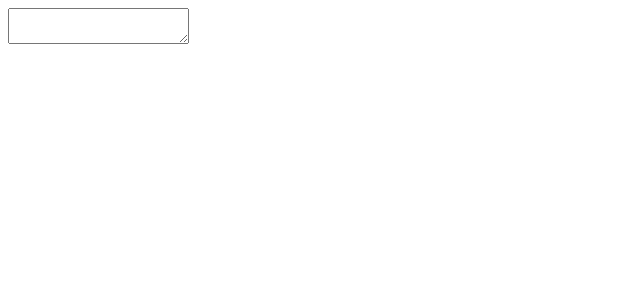
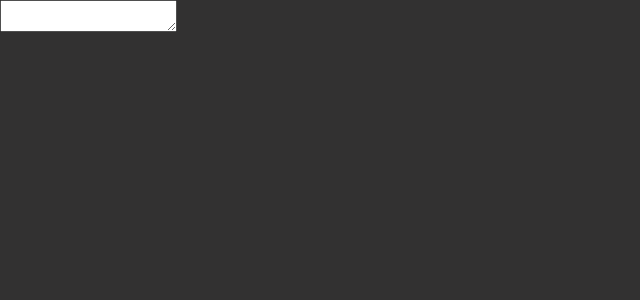
Before and after one commit to chocomintw/chatlog, a React (Vite) app: page / in a window 1280 px wide. Shown: the top 300 px of the page, without its empty margins (0-640 px from the left). Built offline with nearby package versions, Linux system fonts and the light colour scheme.

Commit message:
finished new line logic

```diff
--- a/src/App.tsx
+++ b/src/App.tsx
@@ -1,20 +1,22 @@
-import {useState} from 'react'
+import {useState} from 'react';
 
 export default function App() {
-  const [chatlog, setChatlog] = useState('')
+  const [chatlog, setChatlog] = useState('');
 
   function handleChatlog(chatlog: string): void {
-    return setChatlog(chatlog)
+    return setChatlog(chatlog);
   }
 
   function formatChatlog(chatlog: string) {
-    return chatlog.split('\n').map(str => <p>{str}</p>)
+    return chatlog
+      .split('\n')
+      .map(str => <div className="outputChatlog">{str}</div>);
   }
 
   return (
-    <div className="App">
+    <>
       <textarea value={chatlog} onChange={e => handleChatlog(e.target.value)} />
       {formatChatlog(chatlog)}
-    </div>
-  )
+    </>
+  );
 }
--- a/src/index.css
+++ b/src/index.css
@@ -0,0 +1,19 @@
+* {
+  margin: 0;
+  padding: 0;
+}
+
+body {
+  font-family: Arial, sans-serif;
+  width: 100%;
+  background: #323131;
+}
+
+.outputChatlog {
+  -webkit-font-smoothing: none !important;
+  font-weight: 700;
+  color: #fff;
+  text-shadow: -1px -1px 0 #000, 1px -1px 0 #000, -1px 1px 0 #000,
+    1px 1px 0 #000;
+  letter-spacing: 0;
+}
```
Also changed, not shown: 1 other file (tests, documents, lock files or other folders).
